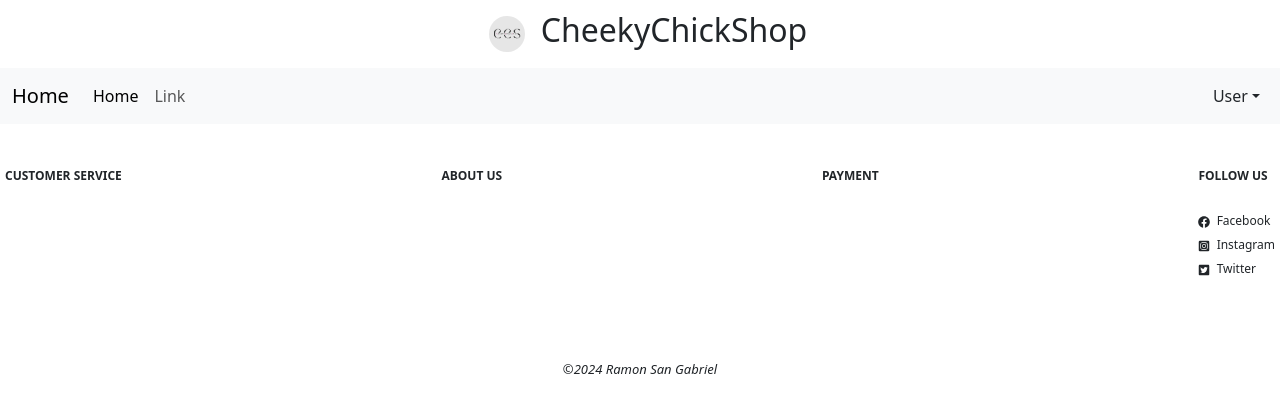
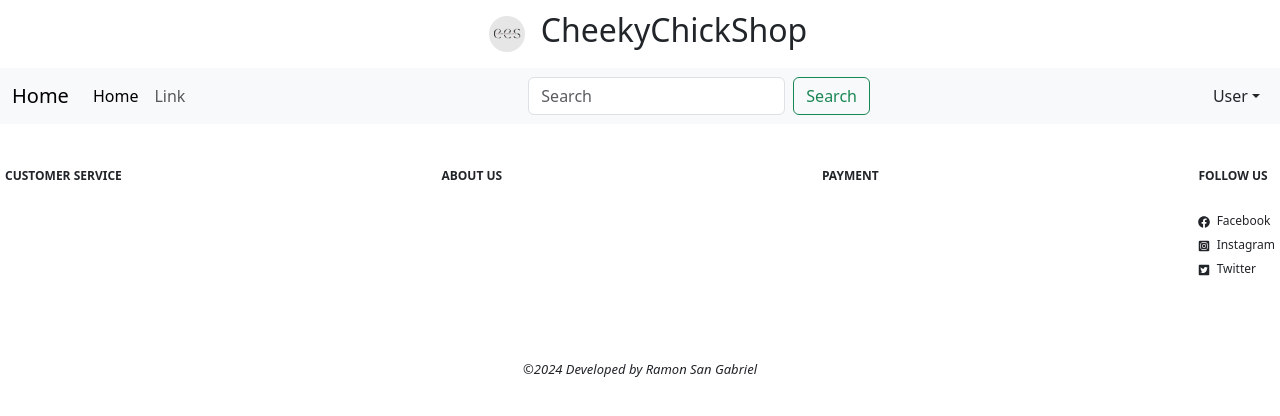
Before and after one commit to RamonSanGabriel/product-website, a React (Vite) app in the folder product-website/: page / in a window 1280 px wide. Shown: the top 416 px of the page. Built offline with nearby package versions, Linux system fonts and the light colour scheme.

Commit message:
search bar centered

```diff
--- a/product-website/src/components/Footer/Footer.jsx
+++ b/product-website/src/components/Footer/Footer.jsx
@@ -8,7 +8,7 @@ const Footer = () => {
       <footer className={css.footerWrapper}>
         <p className={css.footerText}>
           &copy;
-          {new Date().getFullYear()} {name}
+          {new Date().getFullYear()} Developed by {name}
         </p>
       </footer>
     </div>
--- a/product-website/src/components/NavBar/NavBar.jsx
+++ b/product-website/src/components/NavBar/NavBar.jsx
@@ -20,7 +20,7 @@ const NavBar = () => {
             <span className="navbar-toggler-icon"></span>
           </button>
           <div className="collapse navbar-collapse" id="navbarSupportedContent">
-            <ul className="navbar-nav me-auto mb-2 mb-lg-0">
+            <ul className="navbar-nav me-auto">
               <li className="nav-item">
                 <a className="nav-link active" aria-current="page" href="#">
                   Home
@@ -32,6 +32,17 @@ const NavBar = () => {
                 </a>
               </li>
             </ul>
+            <form className="d-flex me-auto" role="search">
+              <input
+                className="form-control me-2"
+                type="search"
+                placeholder="Search"
+                aria-label="Search"
+              />
+              <button className="btn btn-outline-success me-auto" type="submit">
+                Search
+              </button>
+            </form>
             <ul className="navbar-nav">
               <li className="nav-item dropdown">
                 <a
@@ -65,17 +76,6 @@ const NavBar = () => {
                 </ul>
               </li>
             </ul>
-            {/*  <form className="d-flex" role="search">
-              <input
-                className="form-control me-2"
-                type="search"
-                placeholder="Search"
-                aria-label="Search"
-              />
-              <button className="btn btn-outline-success" type="submit">
-                Search
-              </button>
-            </form> */}
           </div>
         </div>
       </nav>
```
